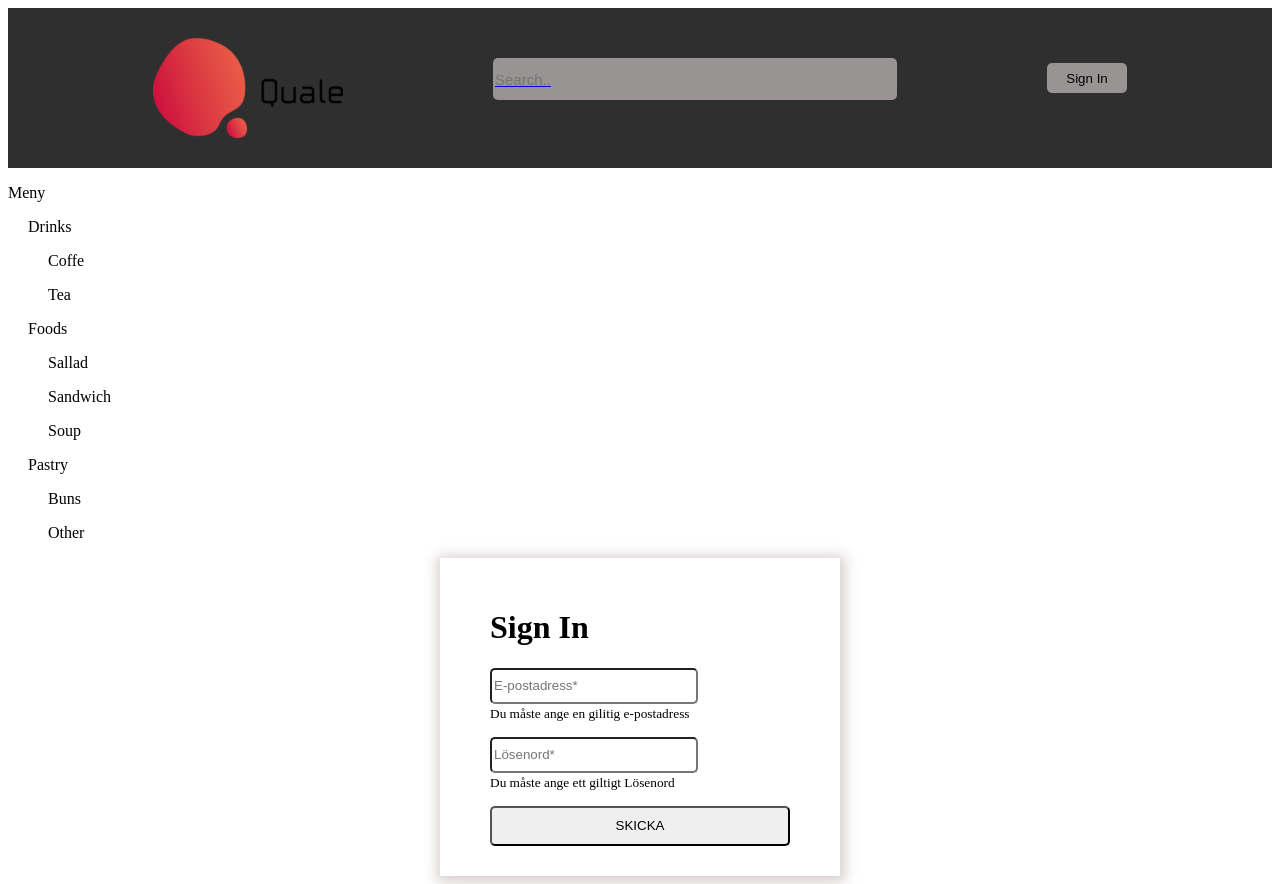
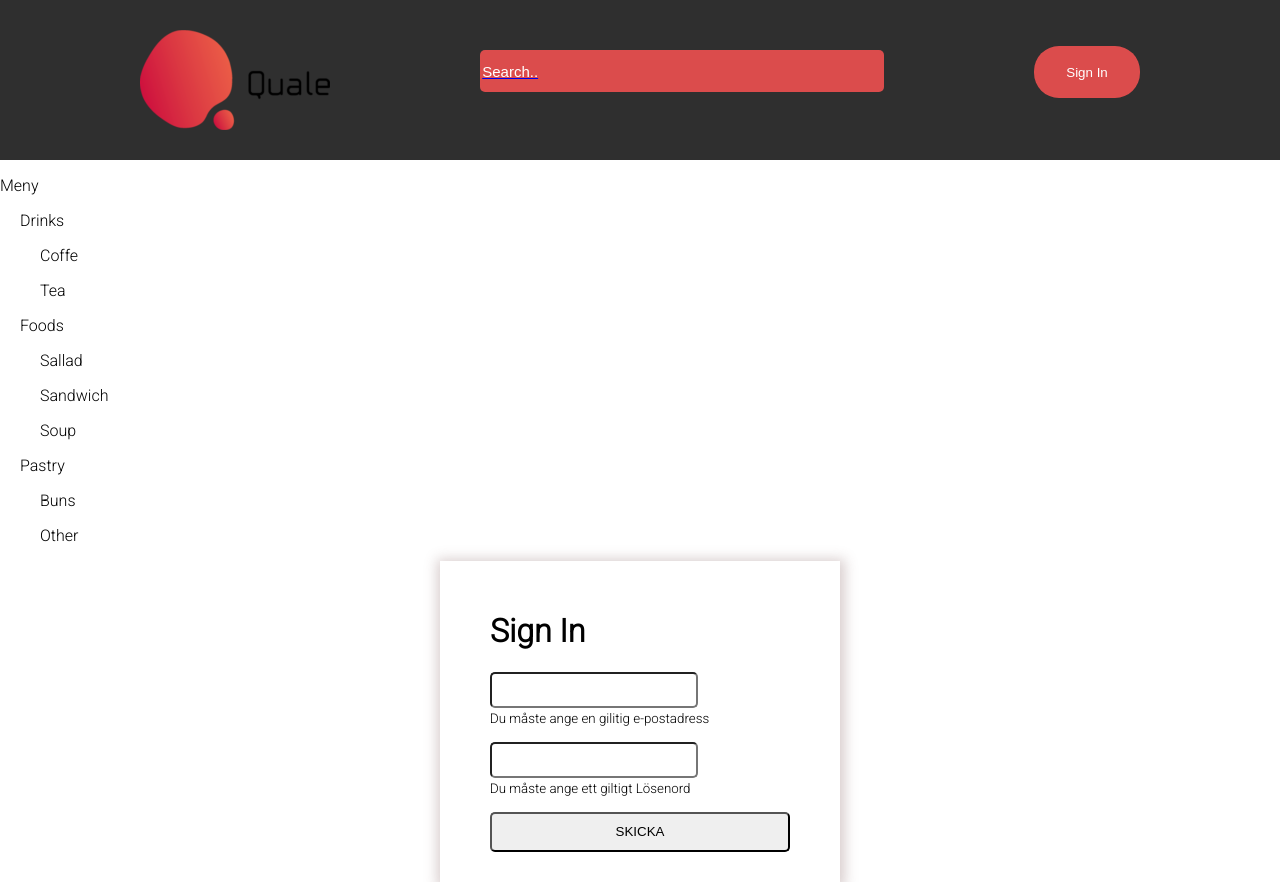
Before and after one commit to juliawikdahl/QualeComponentSearch, a Vue app: page /signinpage in a window 1280 px wide. Built offline with nearby package versions, Linux system fonts and the light colour scheme.

Commit message:
#Day3 styled button and searchbar

```diff
--- a/src/App.vue
+++ b/src/App.vue
@@ -2,7 +2,6 @@
   import TreeView from './components/TreeView.vue'
   import HeaderVue from './components/Header.vue'
   import SignInButton from './components/SignInButton.vue'
-
   import root from './components/Root.json'
 
 
@@ -41,7 +40,9 @@
 </template>
 
 
-<style scoped>
+<style>
+
+@import url('https://fonts.googleapis.com/css2?family=Roboto:wght@300&display=swap');
 .Container{
   justify-content: center;
 }
@@ -67,5 +68,10 @@
     place-items: flex-start;
     flex-wrap: wrap;
   }
+  body {
+    margin: 0;
+    font-family: 'Roboto', sans-serif;
+  }
+
 }
 </style>
--- a/src/components/SearchBar.vue
+++ b/src/components/SearchBar.vue
@@ -14,13 +14,16 @@
   margin-left: 150px;
   height: 40px;
   width: 400px;
-  background-color: rgba(187, 181, 181, 0.753);
+  background-color: rgba(246, 81, 81, 0.868);
   border: transparent;
   border-radius: 5px;
 
+
 }
 
-
-
+::placeholder {
+  color: white;
+  text-decoration: none;
+}
 
   </style>
--- a/src/components/SignInButton.vue
+++ b/src/components/SignInButton.vue
@@ -4,7 +4,7 @@
 
 <style>
     .btn {
-        width: 80px;
+        /* width: 80px;
         height: 30px;
         margin-top: 25px;
         margin-left: 150px;
@@ -12,7 +12,25 @@
         border-radius: 5px;
         background-color: rgba(187, 181, 181, 0.753);
         border-color: transparent;
-
+         */
+         height: 52px;
+    min-width: 100px;
+    border-radius: 25px;
+    padding: 1rem 2rem;
+    margin: 1rem 0;
+    background-color: rgba(246, 81, 81, 0.868);
+    color: white;
+    text-align: center;
+    -webkit-transition: all 0.7s ease;
+    transition: all 0.7s ease;
+    border: transparent;
+    margin-left: 150px;
+    cursor: pointer;
 
     }
+
+.btn:hover {
+  background-color: rgb(244, 118, 118);
+  padding: 20px 45px;
+}
 </style>
--- a/src/components/SignInPage.vue
+++ b/src/components/SignInPage.vue
@@ -49,12 +49,14 @@
 .my-form {
     display: flex;
     justify-content: center;
+
 }
 
 .btn-secondary {
 border-radius: 5px;
 height: 40px;
 width: 300px;
+cursor: pointer;
 
 }
 
```
